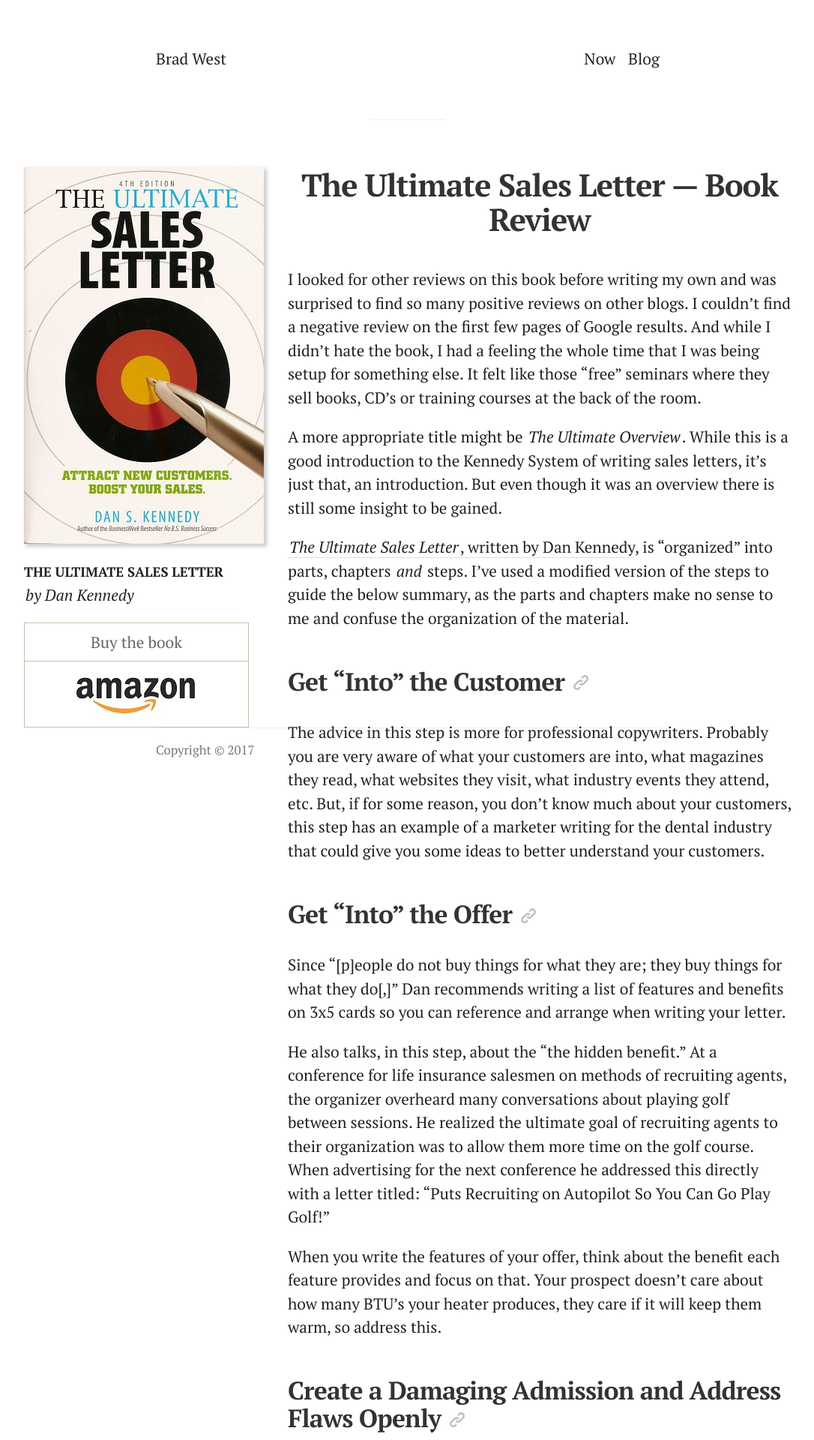
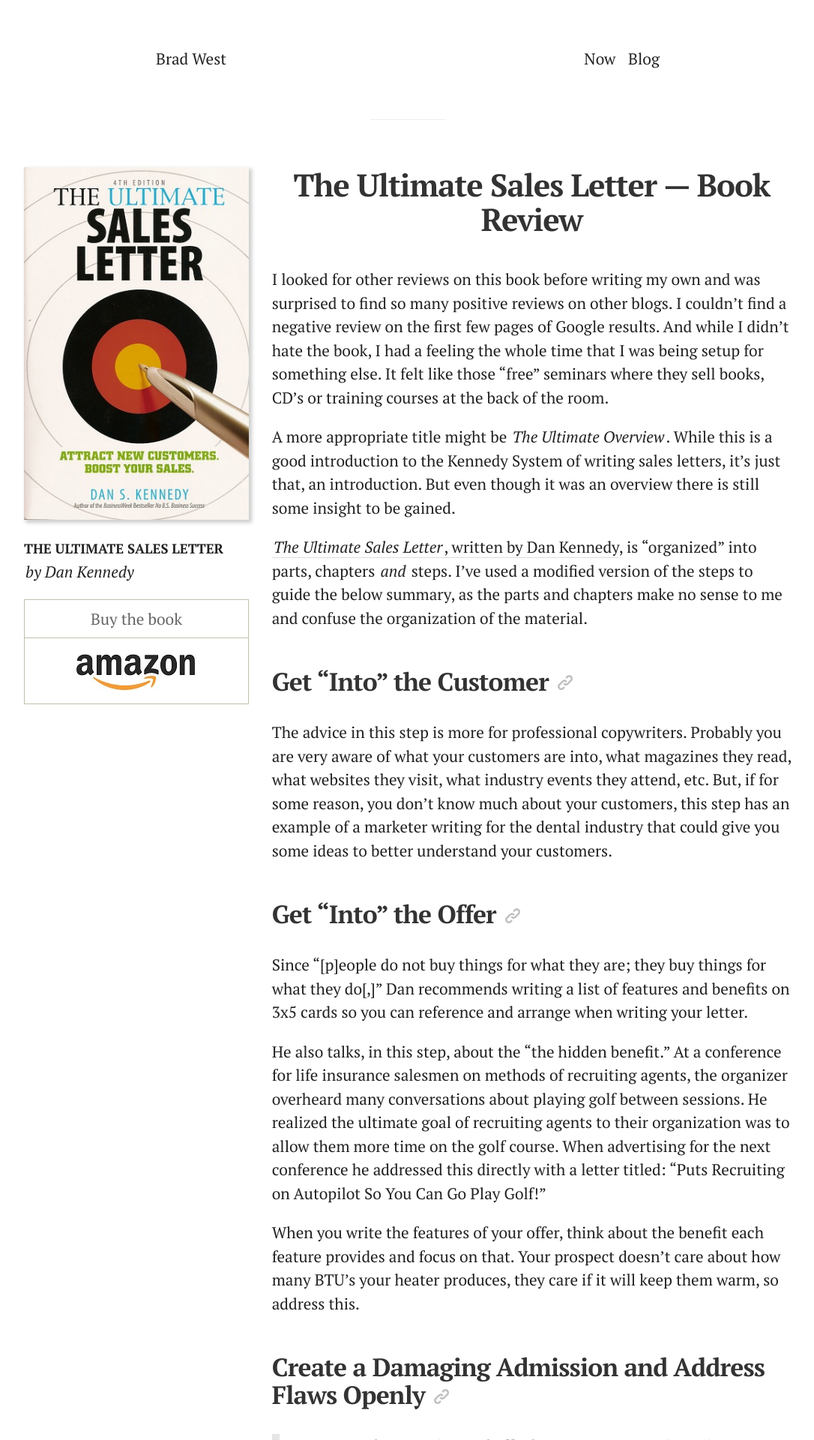
Before and after one commit to bradonomics/bradonomics.com, a Jekyll site: the page built from _posts/2013-02-15-dan-kennedy-ultimate-sales-letter-review.md, in a window 1280 px wide. Shown: the top 1920 px of the page at 75% size, without its empty margins (96-1182 px from the left). Built offline with Jekyll 4.4.1, drawn with Linux system fonts in a browser that asks for light colours.

Commit message:
Fixed my footer problem with flex
Flexbox FTW

```diff
--- a/_layouts/default.html
+++ b/_layouts/default.html
@@ -9,13 +9,13 @@
 
   <body itemscope itemtype="http://schema.org/WebPage">
 
-    <div class="container{% if page.layout == 'book' %} book{% endif %}">
+    <!--[if lte IE 9]>
+      <p class="browserupgrade">You are using an <strong>outdated</strong> browser. Please <a href="http://browsehappy.com/">upgrade your browser</a> to improve your experience and security.</p>
+    <![endif]-->
 
-      <!--[if lte IE 9]>
-      <p class="browserupgrade">You are using an <strong>outdated</strong> browser. Please <a href="http://browsehappy.com/">upgrade your browser</a> to improve your experience and security.</p>
-      <![endif]-->
+    {% include header.html %}
 
-      {% include header.html %}
+    <div class="container{% if page.layout == 'book' %} book{% elsif page.url == '/portfolio/' %} portfolio{% endif %}">
 
       <main class="content">
         {{ content }}
@@ -23,9 +23,9 @@
 
       {% if page.layout == 'book' %}{% include book.html %}{% endif %}
 
-      {% include footer.html %}
+    </div>
 
-    </div>
+    {% include footer.html %}
 
     {% if page.layout == 'post' or page.layout == 'book' %}
       {% include anchorize-headings.html %}
--- a/_sass/books.scss
+++ b/_sass/books.scss
@@ -1,10 +1,12 @@
 .book-image {
-  margin-bottom: 12px;
+  margin-right: 0;
   text-align: center;
   @media (min-width: 750px) {
-    float: left;
     margin-right: 20px;
     margin-bottom: 20px;
+  }
+  @media (min-width: 1100px) {
+    margin-right: 0;
   }
 
   a {
--- a/_sass/structure.scss
+++ b/_sass/structure.scss
@@ -1,23 +1,34 @@
-.container {
+.site-header,
+.container,
+.site-footer {
+  width: 100%;
   max-width: 672px;
   margin: 0 auto;
+}
 
-  &.book {
+.book,
+.portfolio {
+  @media (min-width: 1100px) {
+    max-width: 1024px;
+  }
+}
+
+.book {
+  @media (min-width: 1100px) {
+    display: flex;
+  }
+
+  aside {
+    display: block;
+    margin-bottom: 2em;
+    @media (min-width: 750px) {
+      display: flex;
+    }
     @media (min-width: 1100px) {
-      max-width: 1024px;
+      display: block;
+      order: -1;
+      margin-right: 3%;
     }
-
-    .site-header,
-    .site-footer {
-      max-width: 672px;
-      margin: 0 auto;
-    }
-
-    main {
-      float: right;
-      max-width: 672px;
-    }
-
   }
 
 }
```
